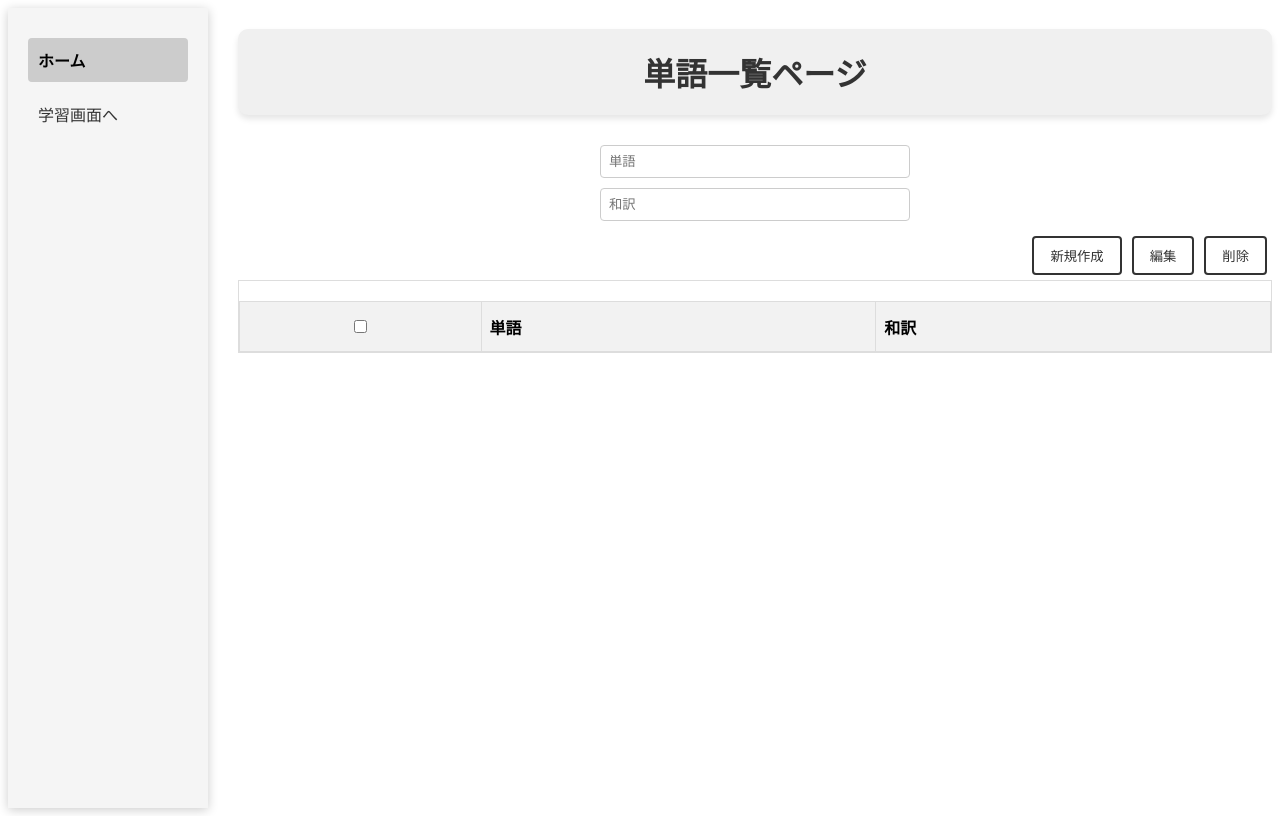
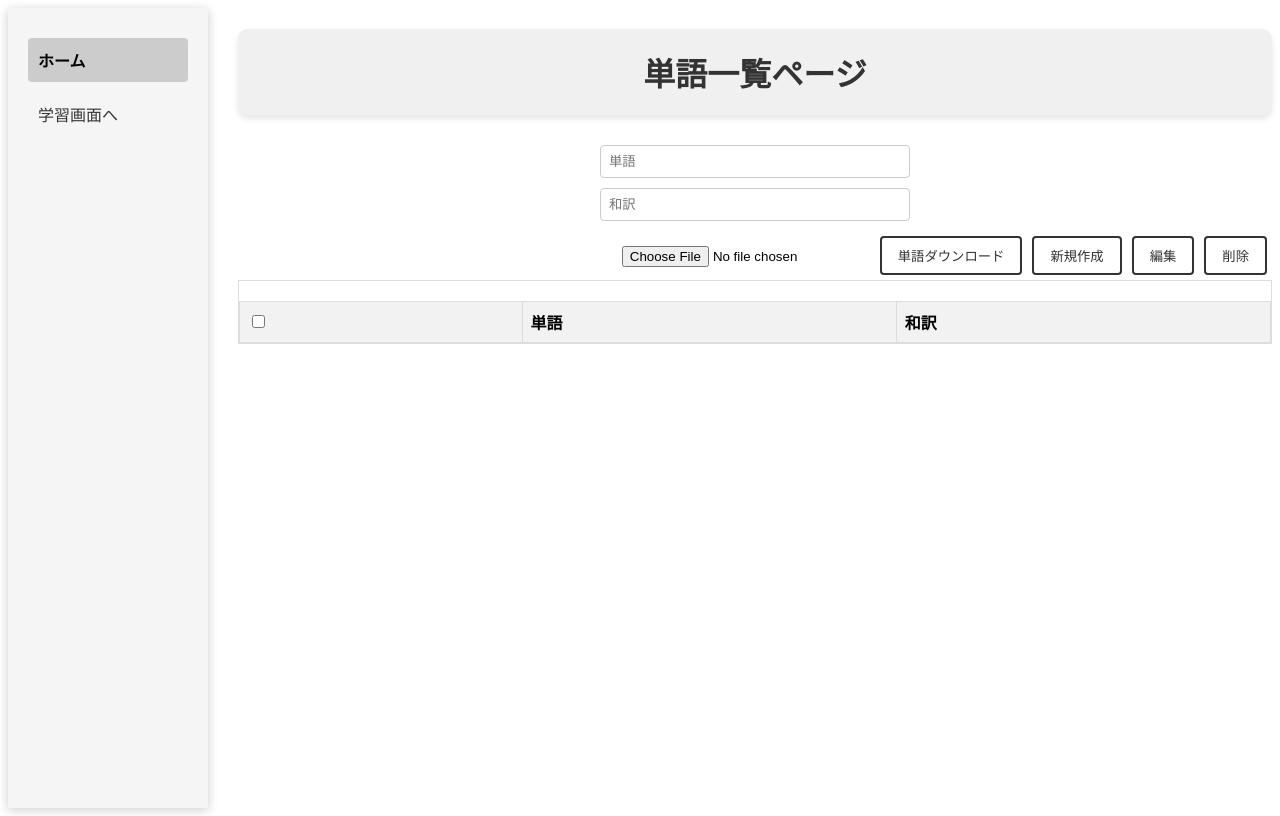
Before and after one commit to mod0dethink/VocabAppInVue, a Vue app: page / in a window 1280 px wide. Built offline with nearby package versions, Linux system fonts and the light colour scheme.

Commit message:
単語のダウンロード、読み込み機能の実装

```diff
--- a/src/views/HomePage.vue
+++ b/src/views/HomePage.vue
@@ -1,9 +1,13 @@
 <template>
   <div>
     <h1>単語一覧ページ</h1>
-    <input v-model="searchWords" placeholder="単語">
-    <input v-model="searchTranslations" placeholder="和訳">
+    <div class="search-container">
+      <input v-model="searchWords" placeholder="単語">
+      <input v-model="searchTranslations" placeholder="和訳">
+    </div>
     <div class="button">
+      <input type="file" @change="loadWords" accept=".json">
+      <button @click="downloadWords" class="download-button">単語ダウンロード</button>
       <button @click="registerDialog" class="register-button">新規作成</button>
       <button @click="editDialog" class="save-button">編集</button>
       <button @click="deleteWords" class="delete-button">削除</button>
@@ -89,8 +93,6 @@ export default {
     updateLocalStorage() {
       // LocalStorageを更新
       localStorage.setItem('Words', JSON.stringify(this.words));
-      const checkedWords = this.words.filter(word => word.checked);
-      localStorage.setItem('CheckedWords', JSON.stringify(checkedWords));
     },
     deleteWords() {
       // チェックされていない単語のみを残す
@@ -126,6 +128,39 @@ export default {
         word.checked = isChecked;
       });
     },
+    downloadWords() {
+      const wordsData = JSON.stringify(this.words);
+      const blob = new Blob([wordsData], { type: 'application/json' });
+      const url = URL.createObjectURL(blob);
+      const link = document.createElement('a');
+      link.href = url;
+      link.download = 'words.json';
+      document.body.appendChild(link);
+      link.click();
+      document.body.removeChild(link);
+      URL.revokeObjectURL(url);
+    },
+    loadWords(event) {
+      const file = event.target.files[0];
+      if (!file) {
+        return; // ファイルが選択されていなければ何もしない
+      }
+      const reader = new FileReader();
+      reader.onload = (e) => {
+        try {
+          const words = JSON.parse(e.target.result);
+          if (Array.isArray(words)) {
+            this.words = words; // 読み込んだ単語リストでwordsを更新
+            this.updateLocalStorage(); // LocalStorageを更新
+          } else {
+            alert('ファイルの形式が正しくありません。');
+          }
+        } catch (error) {
+          alert('ファイルの読み込みに失敗しました。');
+        }
+      };
+      reader.readAsText(file); // ファイルの内容をテキストとして読み込む
+    },
   },
   watch: {
     words: {
@@ -155,7 +190,7 @@ export default {
   /* コンテナの境界線を設定 */
 }
 
-input {
+.search-container input {
   display: block;
   /* ブロックレベル要素として表示 */
   width: 30%;
@@ -171,7 +206,6 @@ input {
   box-sizing: border-box;
   /* ボックスサイズの計算方法 */
 }
-
 
 table {
   border-collapse: collapse;
@@ -229,49 +263,34 @@ th {
   /* 白色文字色 */
 }
 
-/* 新規作成ボタンのスタイル */
-.register-button {
-  border-color: #4CAF50;
-  /* 緑色枠 */
-}
-
-.register-button:hover {
-  background-color: #4CAF50;
-  /* 緑色背景 */
-}
-
-/* 編集ボタンのスタイル */
-.save-button {
-  border-color: #2196F3;
-}
-
-.save-button:hover {
-  background-color: #2196F3;
-}
-
-.delete-button {
-  border-color: #f44336;
-}
-
-.delete-button:hover {
-  background-color: #f44336;
-}
 /* ダイアログボックスのスタイル調整 */
 dialog {
-  width: 80%; /* ダイアログの幅を80%に */
-  max-width: 500px; /* 最大幅を500pxに設定 */
-  padding: 20px; /* パディングを20pxに */
-  border: 1px solid #ccc; /* 境界線のスタイル */
-  border-radius: 5px; /* 角の丸み */
+  width: 80%;
+  /* ダイアログの幅を80%に */
+  max-width: 500px;
+  /* 最大幅を500pxに設定 */
+  padding: 20px;
+  /* パディングを20pxに */
+  border: 1px solid #ccc;
+  /* 境界線のスタイル */
+  border-radius: 5px;
+  /* 角の丸み */
 }
 
 /* ダイアログ内のinputタグのスタイル調整 */
 dialog input {
-  width: 100%; /* 幅を100%に */
-  margin: 10px 0; /* 上下のマージンを10pxに */
-  padding: 10px; /* パディングを10pxに */
-  font-size: 16px; /* フォントサイズを16pxに */
-  border: 1px solid #ccc; /* 境界線のスタイル */
-  border-radius: 4px; /* 角の丸み */
+  width: 100%;
+  /* 幅を100%に */
+  margin: 10px 0;
+  /* 上下のマージンを10pxに */
+  padding: 10px;
+  /* パディングを10pxに */
+  font-size: 16px;
+  /* フォントサイズを16pxに */
+  border: 1px solid #ccc;
+  /* 境界線のスタイル */
+  border-radius: 4px;
+  /* 角の丸み */
 }
+
 </style>
```
Also changed, not shown: src/views/ShareStorage.vue (added).
